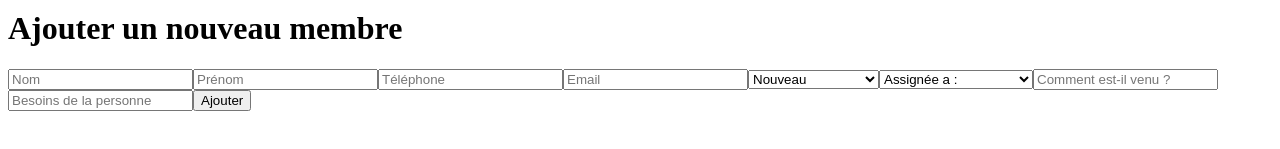
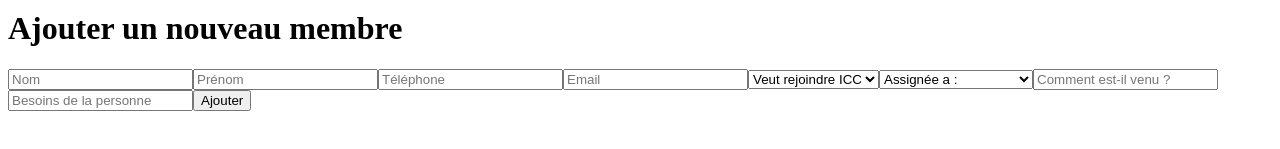
Before and after one commit to allanbavajee/soultrack, a Next.js app: page /add-member in a window 1280 px wide. Shown: the part 323-472 px from the top of the page. Built offline with nearby package versions, Linux system fonts and the light colour scheme; no server answers.

Commit message:
Update add-member.js

```diff
--- a/pages/add-member.js
+++ b/pages/add-member.js
@@ -35,13 +35,9 @@ export default function AddMember() {
         <input name="telephone" placeholder="Téléphone" onChange={handleChange} className="w-full p-2 border rounded"/>
         <input name="email" placeholder="Email" onChange={handleChange} className="w-full p-2 border rounded"/>
         <select name="statut" onChange={handleChange} className="w-full p-2 border rounded">
-          <option value="nouveau">Nouveau</option>
           <option value="veut rejoindre ICC">Veut rejoindre ICC</option>
           <option value="a déjà mon église">A déjà mon église</option>
-          <option value="ancien">Ancien</option>
-          <option value="visiteur">Visiteur</option>
-          <option value="suivi">Suivi</option>
-          <option value="inactif">Inactif</option>
+          <option value="visiteur">Ancien</option>
         </select>
         <select name="assignee" onChange={handleChange} className="w-full p-2 border rounded">
           <option value="">Assignée a :</option>
```
